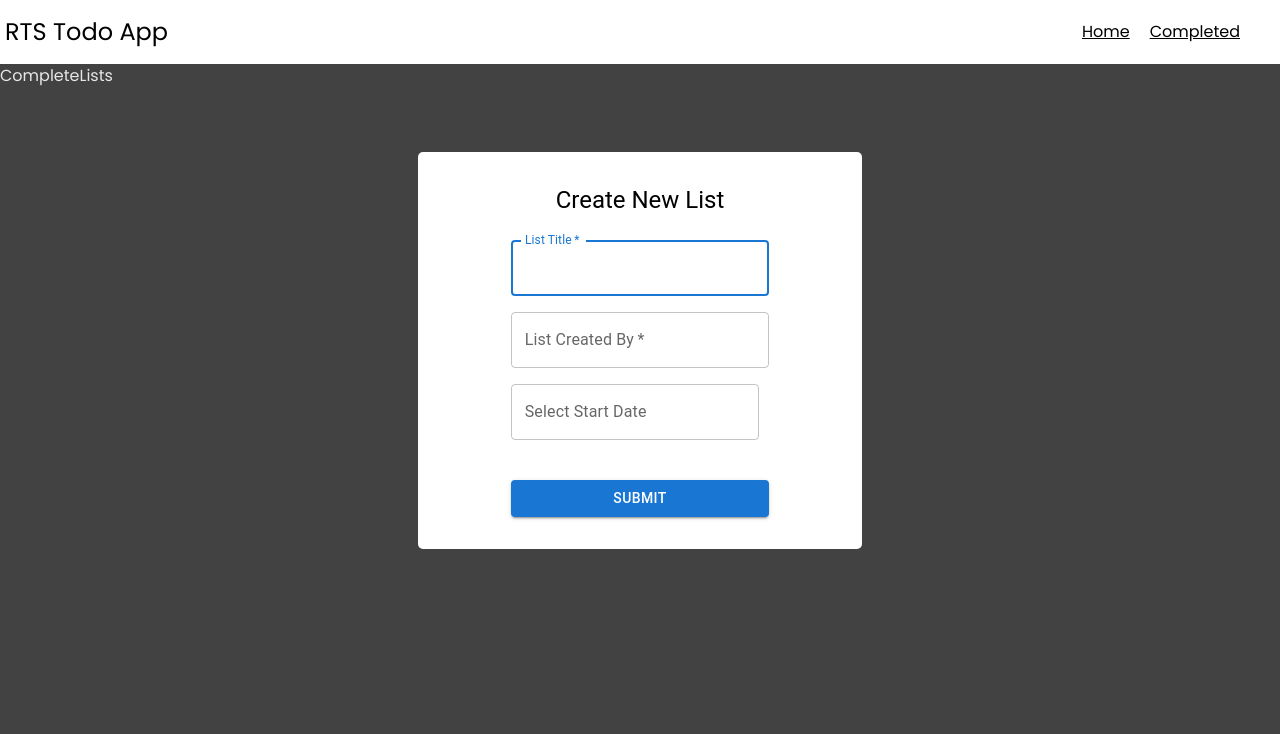
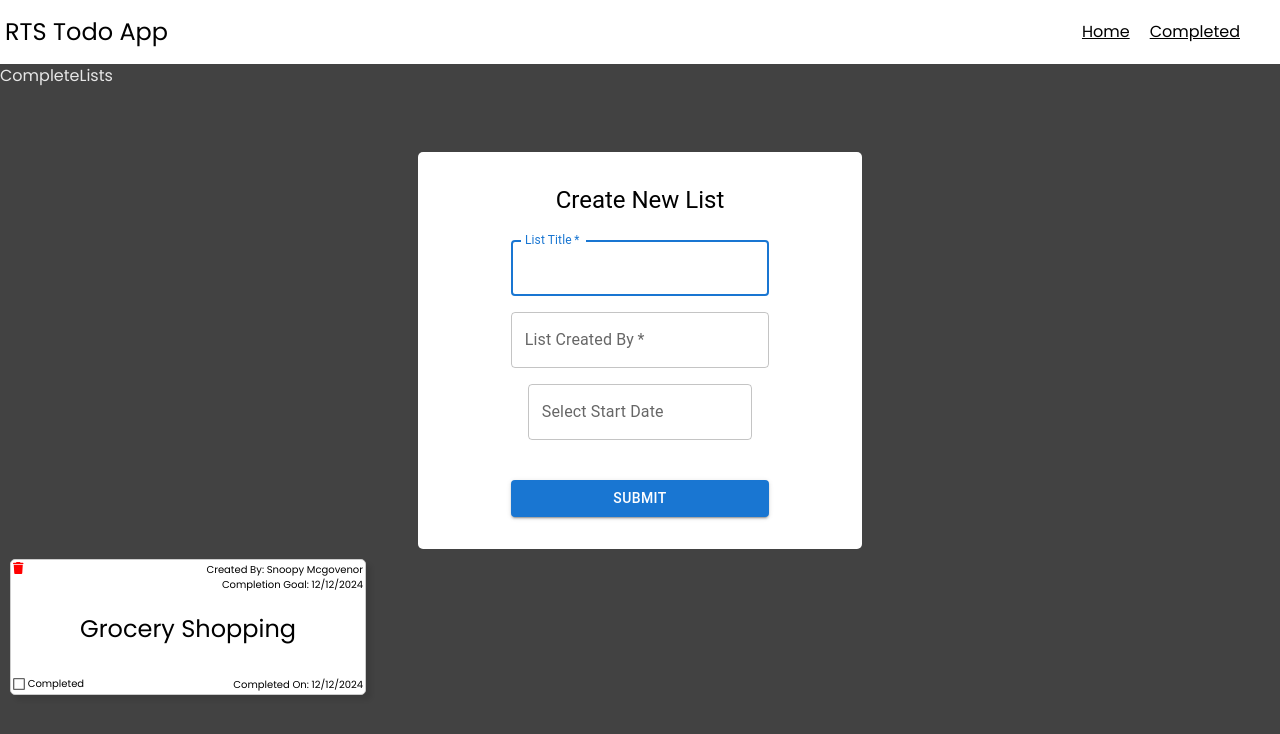
Before and after one commit to michaeladilulo/RTS-Todo-App, a React (Vite) app: page /completed in a window 1280 px wide. Shown: the top 734 px of the page. Built offline with nearby package versions, Linux system fonts and the light colour scheme.

Commit message:
Rename / Card Component layout HTML without form / home.tsx page created, app updated

```diff
--- a/src/App.tsx
+++ b/src/App.tsx
@@ -3,6 +3,7 @@ import './App.css'
 import RootLayout from "./Layouts/RootLayout";
 import CompleteLists from "./Pages/CompleteLists";
 import ListForm from "./Components/ListForm/ListForm";
+import ListCard from "./Components/ListCard/ListCard";
 
 const router = createBrowserRouter(
   createRoutesFromElements(
@@ -18,6 +19,7 @@ function App() {
     <>
     <RouterProvider router={router} />
     <ListForm />
+    <ListCard />
     </>
 
 
--- /dev/null
+++ b/src/Components/ListCard/ListCard.css
@@ -0,0 +1,69 @@
+.card-container {
+    border: 1px solid hsl(0, 0%, 80%);
+    border-radius: 5px;
+    box-shadow: 5px 5px 5px hsla(0, 0%, 0%, 0.1);
+    padding: 20px;
+    margin: 10px;
+    max-width: 350px;
+    background-color: #ffffff;
+    color: #000;
+    padding-top: 2px;
+    padding-left: 2px;
+    padding-right: 2px;
+    padding-bottom: 0px;
+    display: flex;
+    flex-direction: column;
+}
+
+.card-content {
+    flex: 1 0 auto;
+}
+
+.card-header {
+    display: flex;
+    align-items: flex-start;
+    justify-content: space-between;
+}
+
+.card-header-create-complete {
+    display: flex;
+    flex-direction: column;
+    align-items: flex-end;
+
+}
+
+.card-created-by {
+    font-size: 10px;
+}
+
+.font-awesome-trash {
+    color: red;
+    font-size: 12px;
+}
+
+.list-title {
+    display: flex;
+    justify-content: center;
+    align-items: center;
+}
+
+.card-footer {
+    flex-shrink: 0;
+    font-size: 10px;
+    display: flex;
+    justify-content: space-between;
+    align-items: center;
+    margin-bottom: -7px;
+}
+
+.css-i4bv87-MuiSvgIcon-root {
+    height: 16px !important;
+    padding-right: 0px !important;
+    margin-right: 0px !important;
+    margin-left: -15px !important;
+}
+
+.list-completed {
+    margin-left: -15px;
+    padding-left: 0px;
+}
--- /dev/null
+++ b/src/Components/ListCard/ListCard.tsx
@@ -0,0 +1,34 @@
+import React, { FC } from 'react'
+import './ListCard.css'
+import { FontAwesomeIcon } from '@fortawesome/react-fontawesome';
+import { faTrash } from '@fortawesome/free-solid-svg-icons';
+import { Checkbox } from '@mui/material';
+
+const ListCard:FC = () => {
+  return (
+    <div className='card-container'>
+      <div className='card-content'>
+      <div className='card-header'>
+        <FontAwesomeIcon icon={faTrash} className='font-awesome-trash'/>
+        <span className='card-header-create-complete'>
+        <span className='card-created-by'>Created By: Snoopy Mcgovenor</span>
+        <span className='card-created-by'>Completion Goal: 12/12/2024</span>
+        </span>
+      </div>
+      <div className='list-title'>
+        <h2>Grocery Shopping</h2>
+      </div>
+      <div className='card-footer'>
+        <span className='card-checkbox'>
+        <Checkbox /> <span className='list-completed'>Completed</span>
+        </span>
+        <span>
+          <span>Completed On: 12/12/2024</span>
+        </span>
+      </div>
+      </div>
+    </div>
+  )
+}
+
+export default ListCard
--- a/src/Components/ListForm/ListForm.tsx
+++ b/src/Components/ListForm/ListForm.tsx
@@ -101,7 +101,7 @@ const handleSubmit = async (e: React.FormEvent<HTMLFormElement>): Promise<void>
               name='createdBy'
             />
           </Grid>
-          <Grid item xs={12} sm={8}>
+          <Grid item xs={12} sm={7}>
               <LocalizationProvider dateAdapter={AdapterDayjs}>
                 <DatePicker
                 label='Select Start Date'
```
Also changed, not shown: src/Components/ListDisplay/ListDisplay.tsx (deleted, +0 -10 lines), src/Components/ListDisplay/ListDisplay.css (deleted), src/Pages/Home.tsx (added).
